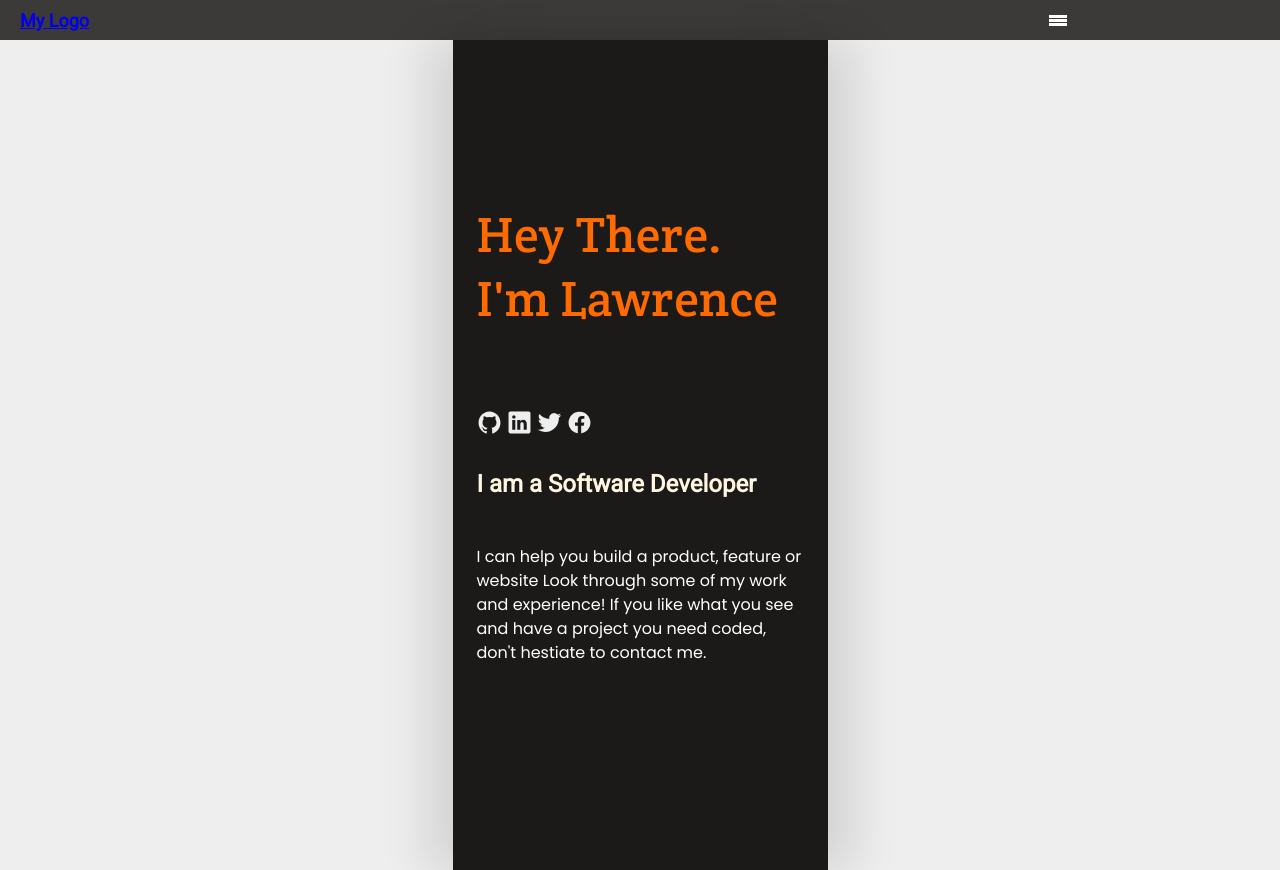
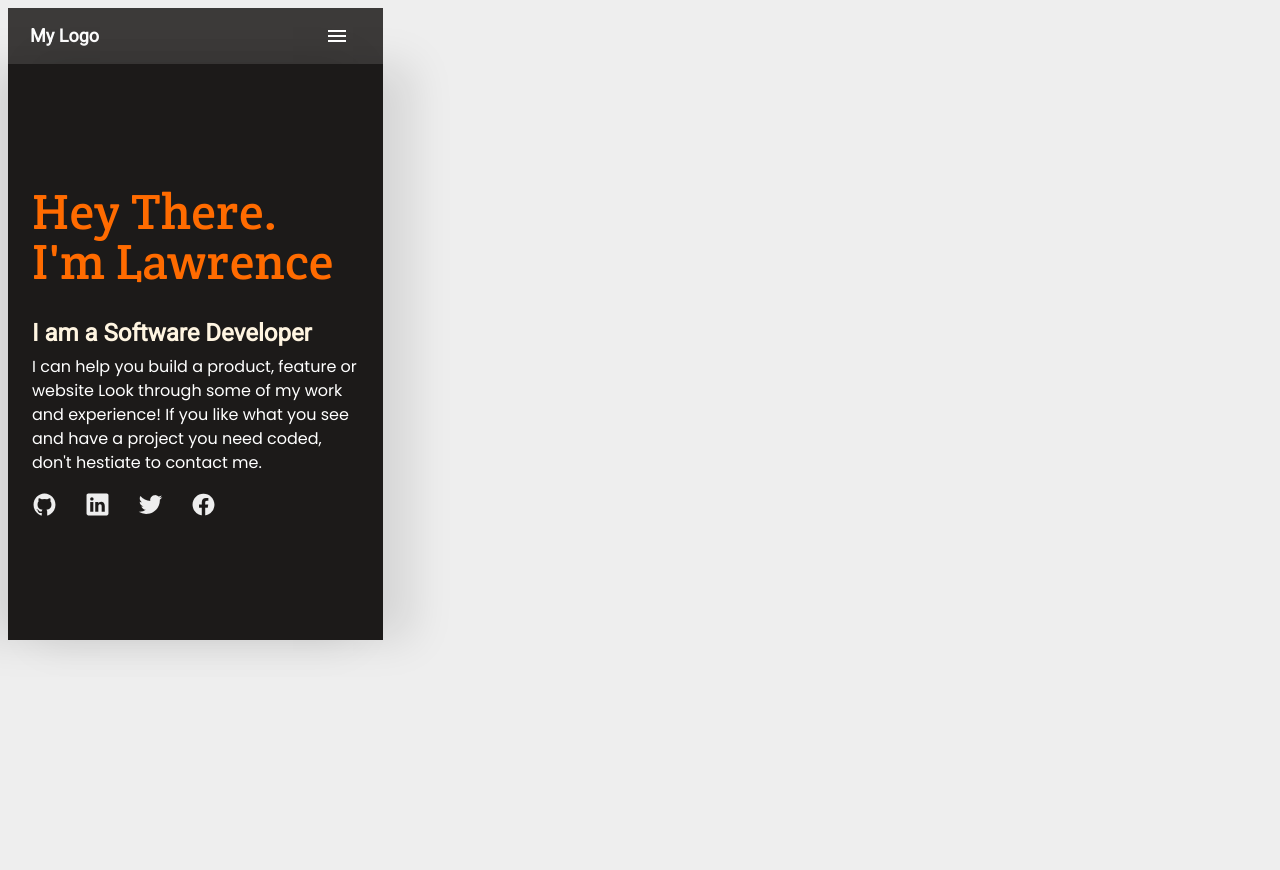
Before and after one commit to Kwaku28/Portfolio, a website: page index.html in a window 1280 px wide. After the commit the page ends 816 px from the top, so only its background shows below. Drawn offline with nearby package versions, Linux system fonts and the light colour scheme.

Commit message:
Update style.css

```diff
--- a/style.css
+++ b/style.css
@@ -2,25 +2,35 @@
 @import url('https://fonts.googleapis.com/css2?family=Crete+Round&family=Poppins&display=swap');
 
 body {
-  margin: 0;
+  max-width: 375px;
+  margin: 8px;
   background: #eee;
-  height: auto;
+  height: 100vh;
 }
 
 main {
-  max-width: 375px;
+  position: absolute;
   margin: auto;
+  width: 375px;
+  height: 576px;
+  display: flex;
+  left: 8px;
+  top: 64px;
+  background: #1c1a19;
   box-shadow: 30px 0 40px rgba(0, 0, 0, 0.1), -30px 0 40px rgba(0, 0, 0, 0.1);
 }
 
 h1 {
+  position: absolute;
+  top: 80px;
   width: 327px;
   height: 124px;
   font-family: 'Crete Round', serif;
   font-style: normal;
   font-weight: 400;
   font-size: 50px;
-  line-height: 64px;
+  line-height: 50px;
+  padding-left: 24px;
   letter-spacing: 0.37px;
   color: #ff6b00;
   flex: none;
@@ -29,12 +39,15 @@ h1 {
 }
 
 h2 {
+  position: absolute;
+  top: 236px;
   width: 327px;
   height: 27px;
   font-family: 'Roboto', sans-serif;
   font-style: normal;
   font-weight: 700;
   font-size: 24px;
+  padding-left: 24px;
   line-height: 32px;
   display: flex;
   align-items: center;
@@ -45,12 +58,15 @@ h2 {
 }
 
 p {
+  position: absolute;
+  top: 275px;
   width: 327px;
   height: 123px;
   font-family: 'Poppins', sans-serif;
   font-style: normal;
   font-weight: 400;
   font-size: 16px;
+  padding-left: 24px;
   line-height: 24px;
   color: #fff;
   flex: none;
@@ -59,21 +75,25 @@ p {
 }
 
 .main {
+  position: absolute;
   display: flex;
-  height: 40px;
-  left: 0;
+  width: 375px;
+  height: 56px;
+  left: 8px;
   right: 0;
-  top: 0;
+  top: 8px;
   background: #3c3a39;
 }
 
-h3 {
-  position: relative;
+h3 a {
+  position: absolute;
   width: 77px;
   height: 5px;
-  left: 20px;
+  top: 25px;
+  left: 22px;
   font-family: 'Roboto', sans-serif;
   font-style: normal;
+  text-decoration: none;
   font-weight: 700;
   font-size: 18px;
   line-height: 24px;
@@ -94,8 +114,8 @@ nav .vector {
   width: 18px;
   height: 10px;
   background: #3c3a39;
-  top: 15px;
-  right: 16.67%;
+  top: 22px;
+  right: 10%;
   z-index: 5;
   position: absolute;
 }
@@ -104,28 +124,19 @@ nav .vector span {
   display: block;
   width: 100%;
   background: #fff;
-  height: 3px;
+  height: 2px;
 }
 
 nav .vector span:nth-child(2) {
-  margin: 1px 0;
-}
-
-.container {
-  display: flex;
-  flex-direction: column;
-  align-items: flex-start;
-  padding: 120px 24px;
-  gap: 12px;
-  height: 590px;
-  left: 0;
-  top: 40px;
-  background: #1c1a19;
+  margin: 3px 0;
 }
 
 .social a {
-  width: 26px;
-  height: 26px;
+  position: relative;
+  top: 410px;
+  width: 25px;
+  height: 25px;
+  padding-left: 24px;
   display: inline-flex;
   align-items: center;
   justify-content: center;
```
